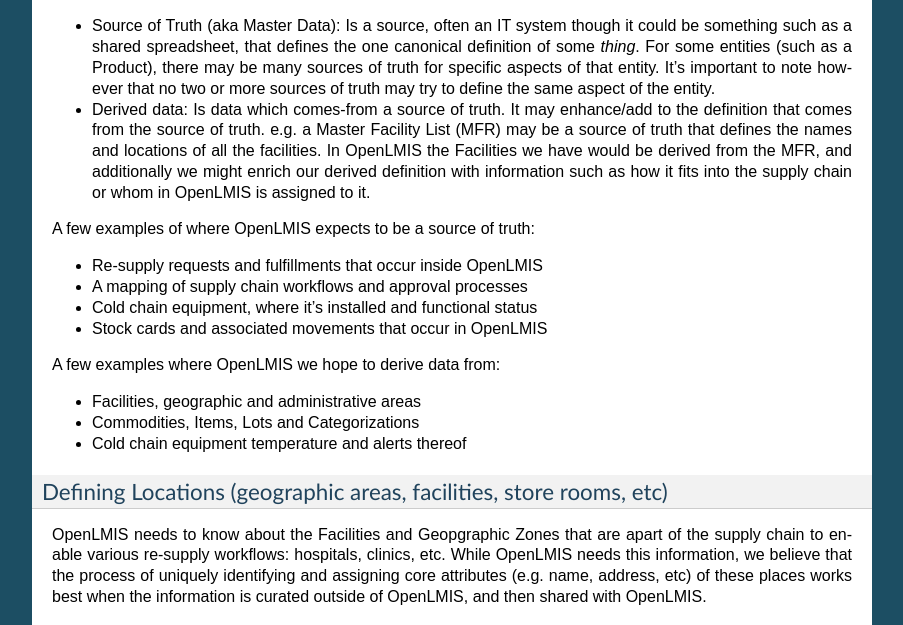
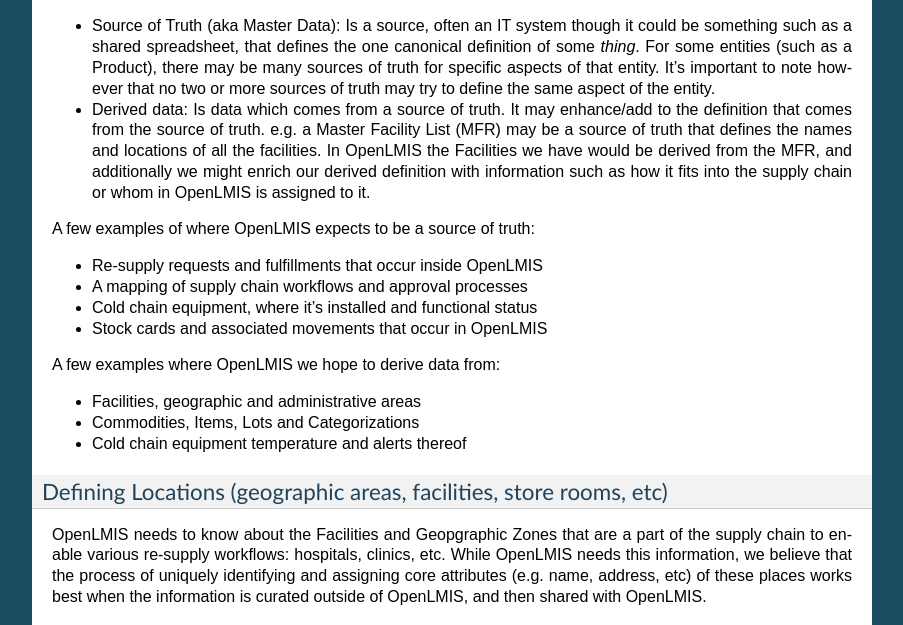
Before and after one commit to OpenLMIS/openlmis-ref-distro, a Sphinx documentation site: the page built from docs/source/architecture/interop.md, in a window 1280 px wide and 900 px high, scrolled down 925 px. Shown: the part 159-784 px from the top of the window, without its empty margins (198-1101 px from the left). Built offline with Sphinx 7.4.7, drawn with Linux system fonts in a browser that asks for light colours; pages that are not in the unit, such as notebooks, are missing from menus; some of the changed text lies outside the part shown.

Commit message:
OLMIS-5584, typos and suggestions from doc review

```diff
--- a/docs/source/architecture/interop.md
+++ b/docs/source/architecture/interop.md
@@ -78,7 +78,7 @@
   there may be many sources of truth for specific aspects of that entity.  It's
   important to note however that no two or more sources of truth may try to
   define the same aspect of the entity.
-* Derived data:  Is data which comes-from a source of truth.  It may enhance/add
+* Derived data:  Is data which comes from a source of truth.  It may enhance/add
   to the definition that comes from the source of truth.  e.g. a Master Facility
   List (MFR) may be a source of truth that defines the names and locations of
   all the facilities.  In OpenLMIS the Facilities we have would be derived from
@@ -99,12 +99,12 @@
 
 ### Defining Locations (geographic areas, facilities, store rooms, etc)
 
-OpenLMIS needs to know about the Facilities and Geopgraphic Zones that are apart
-of the supply chain to enable various re-supply workflows: hospitals, clinics,
-etc. While OpenLMIS needs this information, we believe that the process of
-uniquely identifying and assigning core attributes (e.g. name, address, etc) of
-these places works best when the information is curated outside of OpenLMIS,
-and then shared with OpenLMIS.
+OpenLMIS needs to know about the Facilities and Geopgraphic Zones that are a
+part of the supply chain to enable various re-supply workflows: hospitals,
+clinics, etc. While OpenLMIS needs this information, we believe that the
+process of uniquely identifying and assigning core attributes (e.g. name,
+address, etc) of these places works best when the information is curated
+outside of OpenLMIS, and then shared with OpenLMIS.
 
 The core profile that describes the basic functioning of this is IHE's
 [mCSD profile][] of which OpenLMIS leverages [Location][] as the source of
```
Also changed, not shown: other parts of docs/source/architecture/interop.md (+2 -2 lines).
